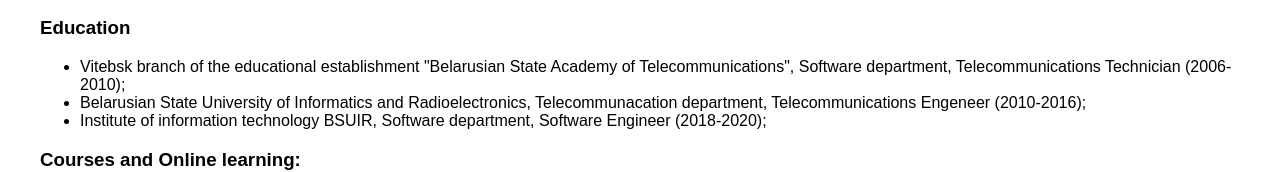
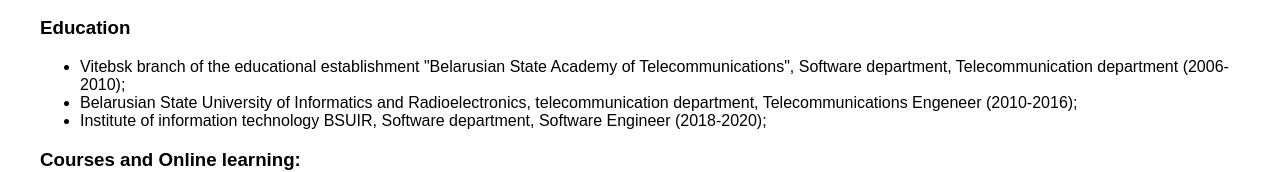
Before and after one commit to YauhKaz/rsschool-cv, a plain HTML site: page index.html in a window 1280 px wide. Shown: the part 1611-1783 px from the top of the page. Drawn offline with Linux system fonts and the light colour scheme.

Commit message:
Update index.html

```diff
--- a/index.html
+++ b/index.html
@@ -124,8 +124,8 @@
                 <h3>Education</h3>
                 <ul>
                     <li>Vitebsk branch of the educational establishment "Belarusian State Academy of Telecommunications",
-                        Software department, Telecommunications Technician (2006-2010);</li>
-                    <li>Belarusian State University of Informatics and Radioelectronics, Telecommunacation department, Telecommunications Engeneer (2010-2016);</li>
+                        Software department, Telecommunication department (2006-2010);</li>
+                    <li>Belarusian State University of Informatics and Radioelectronics, telecommunication department, Telecommunications Engeneer (2010-2016);</li>
                     <li>Institute of information technology BSUIR, Software department, Software Engineer (2018-2020);</li>
                 </ul>
                 <h3>Courses and Online learning:</h3>
```
